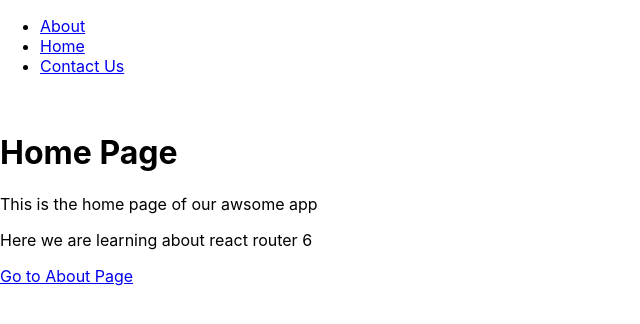
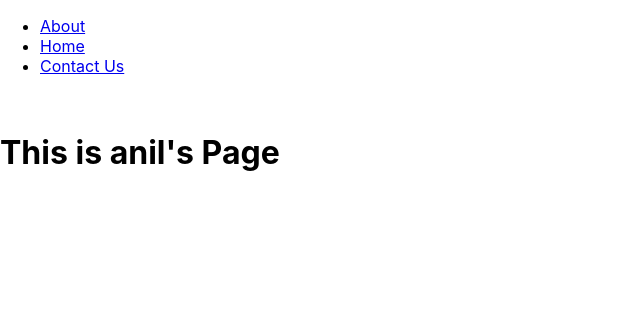
Before and after one commit to vijayramreddy990/REACT-ROUTER-V6, a React (Create React App) app: page /user/anil in a window 1280 px wide. Before the commit this address led to /. Shown: the top 324 px of the page, without its empty margins (0-640 px from the left). Built offline with nearby package versions, Linux system fonts and the light colour scheme.

Commit message:
useParams hook

```diff
--- a/src/App.js
+++ b/src/App.js
@@ -4,6 +4,7 @@
 import Home from "./components/Home";
 import NavBar from "./components/NavBar";
 import Page4044 from "./components/Page4044";
+import User from "./components/User";
 
 const App = () => {
   return (
@@ -13,6 +14,7 @@
         <Routes>
           <Route path="/" element={<Home />} />
           <Route path="/about" element={<About />} />
+          <Route path="/user/:name" element={<User />} />
           <Route path="/*" element={<Navigate to={"/"} />} />
         </Routes>
       </BrowserRouter>
--- a/src/components/About.js
+++ b/src/components/About.js
@@ -8,6 +8,12 @@
       <p>This is the About page of our awsome app</p>
       <p>Here we are learning about react router 6</p>
       <Link to="/">Go to Home Page</Link>
+      <li>
+        <Link to="/user/anil">Anil</Link>
+      </li>
+      <li>
+        <Link to="/user/peter">Peter</Link>
+      </li>
     </div>
   );
 };
--- /dev/null
+++ b/src/components/User.js
@@ -0,0 +1,14 @@
+import React from "react";
+import { useParams } from "react-router-dom";
+
+const User = () => {
+  const params = useParams();
+  const { name } = params;
+  return (
+    <div>
+      <h1>This is {name}'s Page</h1>
+    </div>
+  );
+};
+
+export default User;
```
